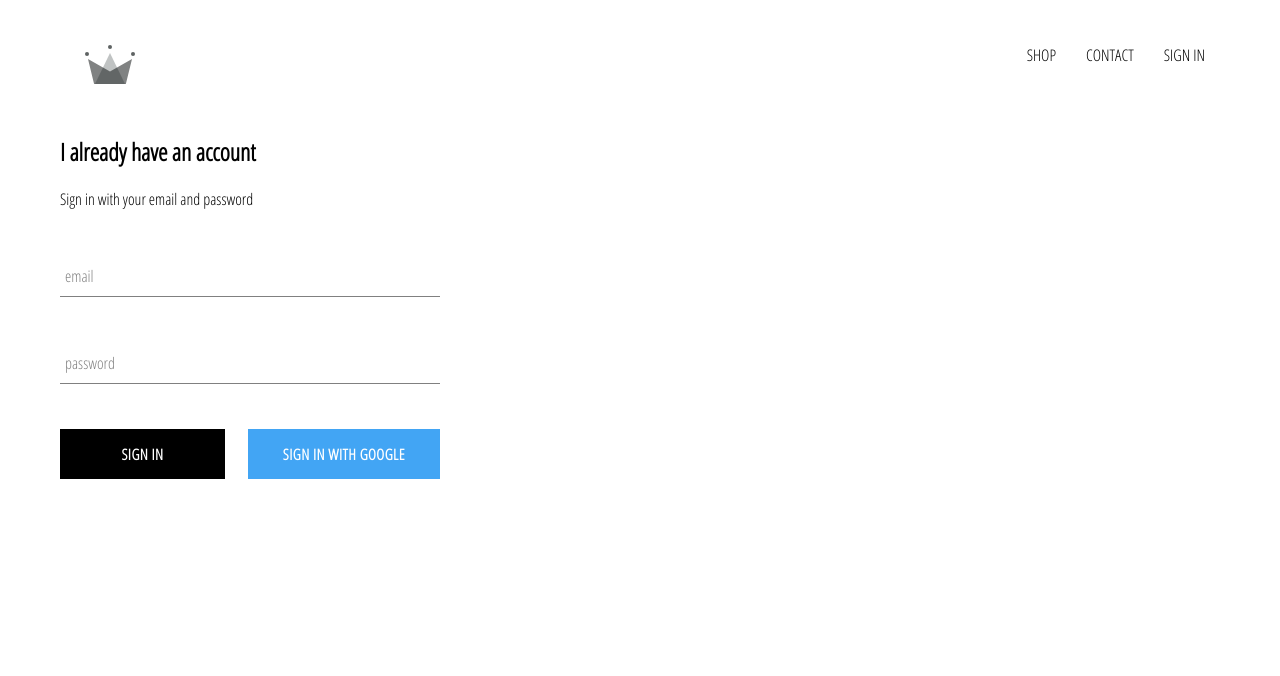
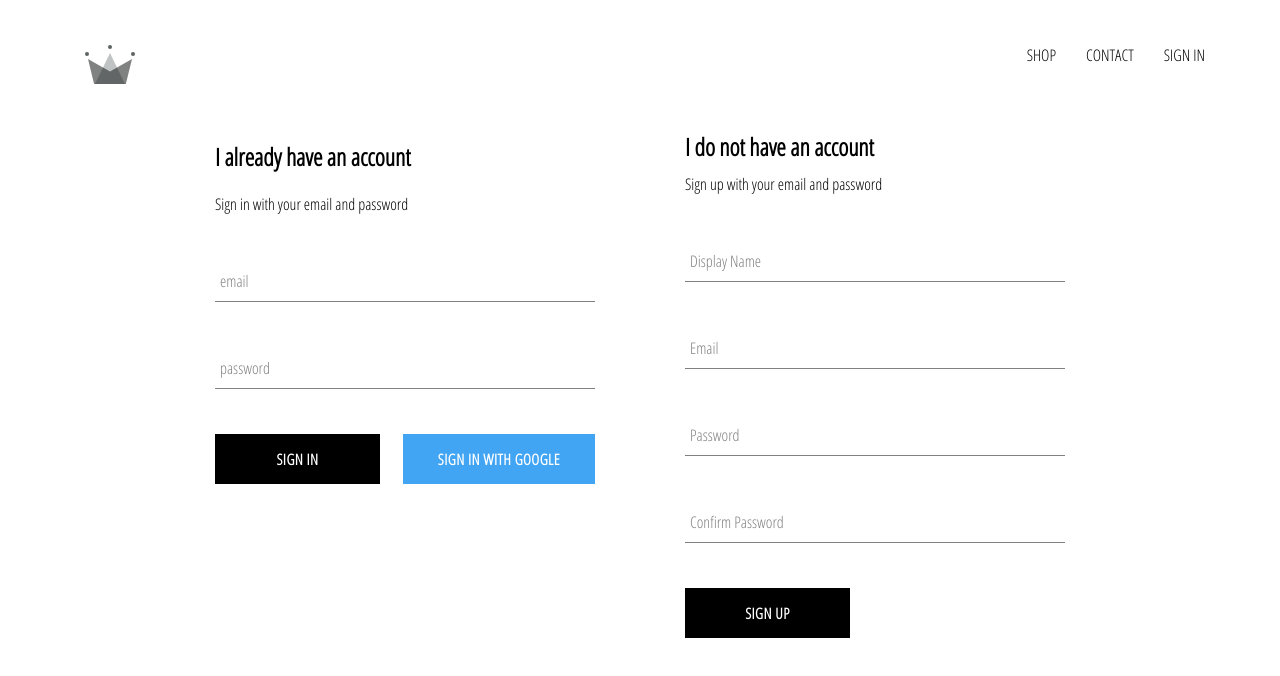
Before and after one commit to andordavoti/crwn-clothing, a React (Create React App) app: page /signin in a window 1280 px wide. Shown: the top 676 px of the page. Built offline with nearby package versions, Linux system fonts and the light colour scheme; no server answers.

Commit message:
implemented firebase utils, included ability to store authenticated user into the firestore DB

```diff
--- a/src/App.js
+++ b/src/App.js
@@ -5,7 +5,7 @@
 import SignInAndSignUp from './pages/sign-in-and-sign-up/sign-in-and-sign-up.component'
 import { Switch, Route } from 'react-router-dom'
 import Header from './components/header/header.component'
-import { auth } from './firebase/firebase.utils'
+import { auth, createUserProfileDocument } from './firebase/firebase.utils'
 
 class App extends React.Component {
 
@@ -14,7 +14,21 @@
   unsubscribeFromAuth = null
 
   componentDidMount() {
-    this.unsubscribeFromAuth = auth.onAuthStateChanged(user => this.setState({ currentUser: user }))
+    this.unsubscribeFromAuth = auth.onAuthStateChanged(async userAuth => {
+      if (userAuth) {
+        const userRef = await createUserProfileDocument(userAuth)
+
+        userRef.onSnapshot(snapShot => {
+          this.setState({
+            currentUser: {
+              id: snapShot.id,
+              ...snapShot.data()
+            }
+          })
+        })
+      }
+      else this.setState({ currentUser: userAuth })
+    })
   }
 
   componentWillUnmount() {
--- /dev/null
+++ b/src/components/sign-up/sign-up.component.jsx
@@ -0,0 +1,95 @@
+import React from 'react'
+
+import { auth, createUserProfileDocument } from '../../firebase/firebase.utils'
+
+import './sign-up.styles.scss'
+import FormInput from '../form-input/form-input.component'
+import CustomButton from '../custom-button/custom-button.component'
+
+export default class SignUp extends React.Component {
+    state = {
+        displayName: '',
+        email: '',
+        password: '',
+        confirmPassword: ''
+    }
+
+    handleSubmit = async e => {
+        e.preventDefault()
+
+        const { displayName, email, password, confirmPassword } = this.state
+
+        if (password !== confirmPassword) {
+            alert("Passwords don't match")
+            return
+        }
+
+        try {
+            const { user } = await auth.createUserWithEmailAndPassword(email, password)
+
+            await createUserProfileDocument(user, { displayName })
+
+            this.setState({
+                displayName: '',
+                email: '',
+                password: '',
+                confirmPassword: ''
+            })
+        } catch (error) {
+            console.error(error)
+        }
+    }
+
+    handleChange = e => {
+        const { name, value } = e.target
+
+        this.setState({ [name]: value })
+    }
+
+    render() {
+        const { displayName, email, password, confirmPassword } = this.state
+        return <div className='sign-up'>
+            <h2 className='title'>I do not have an account</h2>
+            <span>Sign up with your email and password</span>
+            <form className='sign-up-form' onSubmit={this.handleSubmit}>
+                <FormInput
+                    type='text'
+                    name='displayName'
+                    value={displayName}
+                    onChange={this.handleChange}
+                    label='Display Name'
+                    required
+                />
+
+                <FormInput
+                    type='email'
+                    name='email'
+                    value={email}
+                    onChange={this.handleChange}
+                    label='Email'
+                    required
+                />
+
+                <FormInput
+                    type='password'
+                    name='password'
+                    value={password}
+                    onChange={this.handleChange}
+                    label='Password'
+                    required
+                />
+
+                <FormInput
+                    type='password'
+                    name='confirmPassword'
+                    value={confirmPassword}
+                    onChange={this.handleChange}
+                    label='Confirm Password'
+                    required
+                />
+
+                <CustomButton type='submit'>SIGN UP</CustomButton>
+            </form>
+        </div>
+    }
+}
--- /dev/null
+++ b/src/components/sign-up/sign-up.styles.scss
@@ -0,0 +1,9 @@
+.sign-up {
+    display: flex;
+    flex-direction: column;
+    width: 380px;
+
+    .title {
+        margin: 10px 0;
+    }
+}
--- a/src/firebase/firebase.utils.js
+++ b/src/firebase/firebase.utils.js
@@ -13,6 +13,32 @@
     measurementId: "G-8HW5F66HGE"
 }
 
+export const createUserProfileDocument = async (userAuth, additionalData) => {
+    if (!userAuth) return
+
+    const userRef = firestore.doc(`users/${userAuth.uid}`)
+
+    const snapShot = await userRef.get()
+
+    if (!snapShot.exists) {
+        const { displayName, email } = userAuth,
+            createdAt = new Date()
+
+        try {
+            await userRef.set({
+                displayName,
+                email,
+                createdAt,
+                ...additionalData
+            })
+        } catch (error) {
+            console.log('error creating user', error.message)
+        }
+    }
+
+    return userRef
+}
+
 firebase.initializeApp(config)
 
 export const auth = firebase.auth()
--- a/src/pages/sign-in-and-sign-up/sign-in-and-sign-up.component.jsx
+++ b/src/pages/sign-in-and-sign-up/sign-in-and-sign-up.component.jsx
@@ -2,10 +2,12 @@
 
 import './sign-in-and-sign-up.styles.scss'
 import SignIn from '../../components/sign-in/sign-in.component'
+import SignUp from '../../components/sign-up/sign-up.component'
 
 const SignInAndSignUp = () => {
-    return <div>
+    return <div className='sign-in-and-sign-up'>
         <SignIn />
+        <SignUp />
     </div>
 }
 
--- a/src/pages/sign-in-and-sign-up/sign-in-and-sign-up.styles.scss
+++ b/src/pages/sign-in-and-sign-up/sign-in-and-sign-up.styles.scss
@@ -0,0 +1,6 @@
+.sign-in-and-sign-up {
+    width: 850px;
+    display: flex;
+    justify-content: space-between;
+    margin: 30px auto;
+}
```
